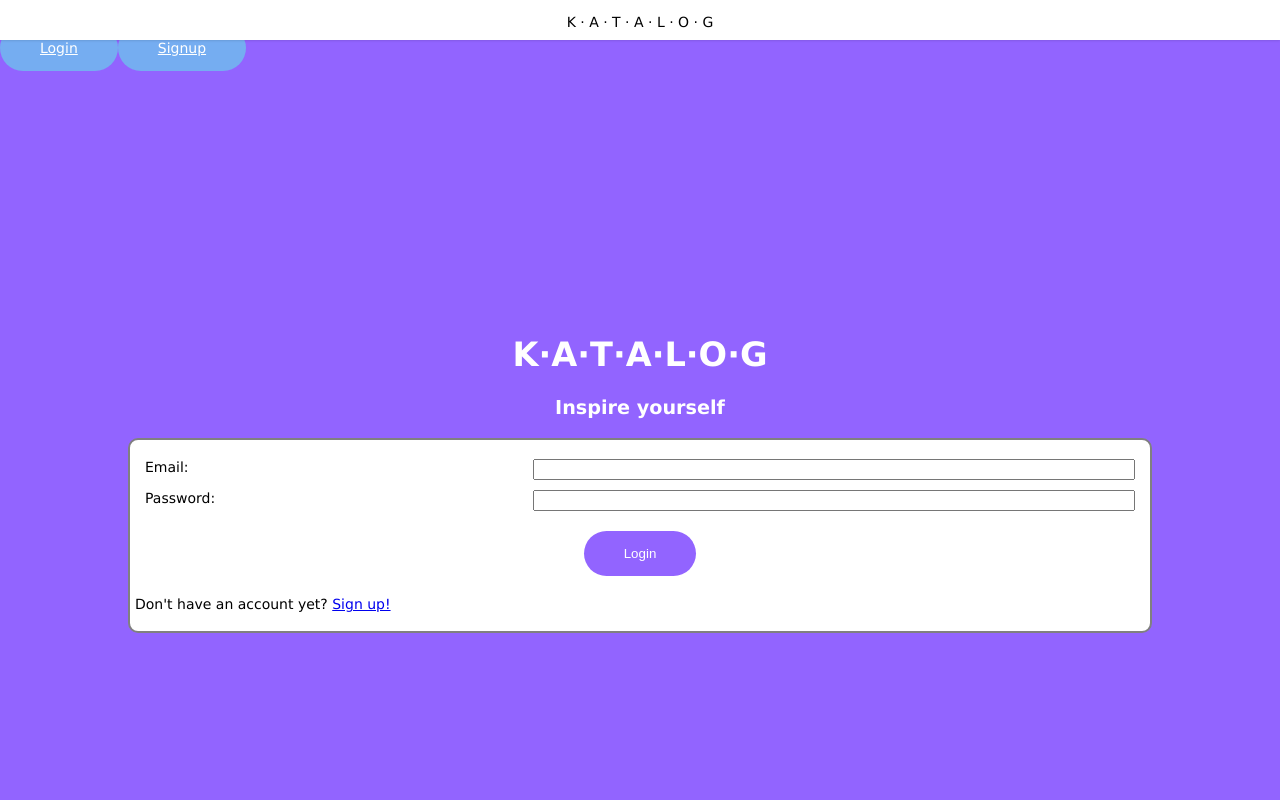
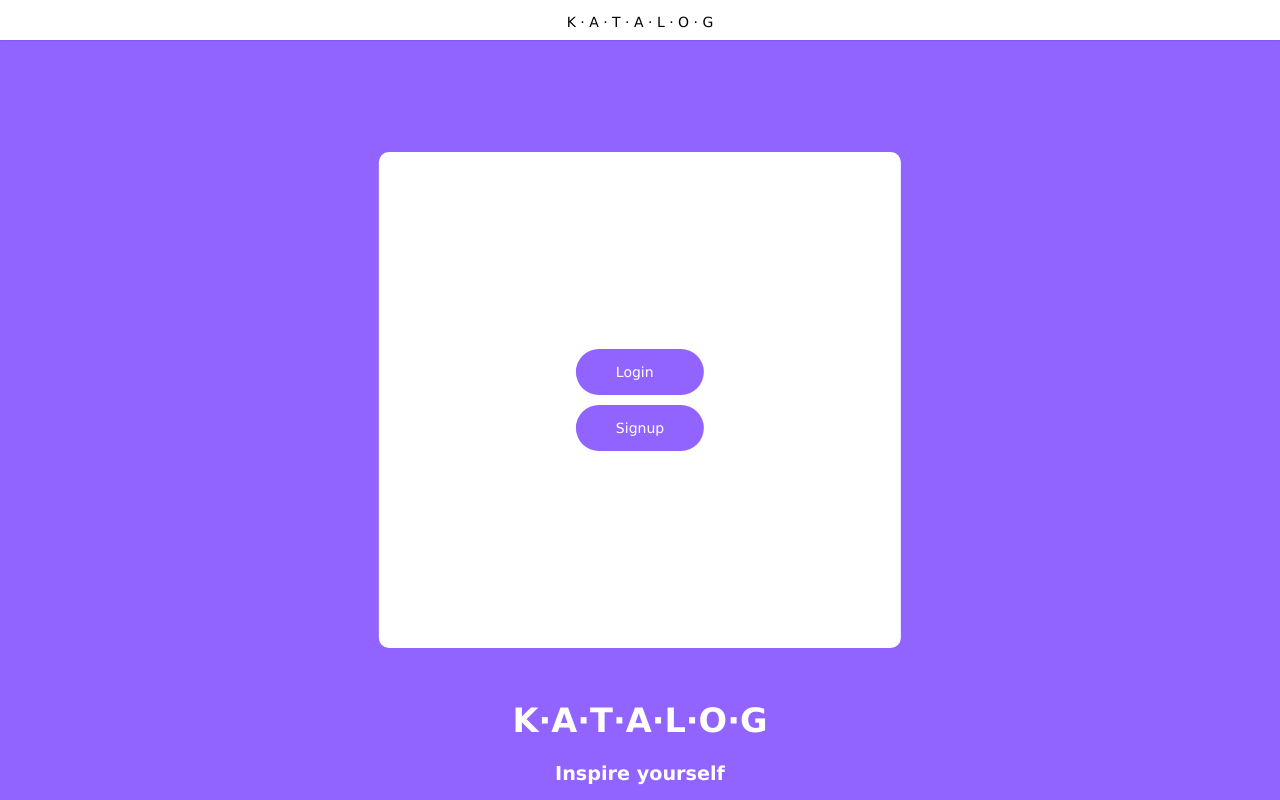
Before and after one commit to KatalogApp/katalog-front-end, a React (Create React App) app: page /login in a window 1280 px wide. Shown: the top 800 px of the page. Built offline with nearby package versions, Linux system fonts and the light colour scheme; no server answers.

Commit message:
styles added. start screen fixed

```diff
--- a/package.json
+++ b/package.json
@@ -3,6 +3,8 @@
   "version": "0.1.0",
   "private": true,
   "dependencies": {
+    "@material-ui/core": "^4.12.3",
+    "@material-ui/icons": "^4.11.2",
     "@testing-library/jest-dom": "^5.14.1",
     "@testing-library/react": "^11.2.7",
     "@testing-library/user-event": "^12.8.3",
--- a/src/App.css
+++ b/src/App.css
@@ -86,3 +86,28 @@ h3 {
   background-color: rgb(146,100,255);
   color: white;
 }
+
+.start-main {
+  position: fixed;
+  top: 50%;
+  left: 50%;
+  transform: translate(-50%, -50%);
+  display: flex;
+  flex-direction: column;
+  background-color: white;
+  padding: 15%;
+  border-radius: 10px;
+}
+
+#start-h1 {
+  color: black;
+}
+
+#start-h3 {
+  color: black;
+}
+
+.btn-start {
+  margin: 5px;
+  text-decoration: none;
+}
--- a/src/App.js
+++ b/src/App.js
@@ -14,6 +14,7 @@ import listOfPosts from './components/listOfPosts';
 import SinglePost from './components/SinglePost';
 import CreatePost from './components/CreatePost';
 import EditPost from './components/EditPost';
+
 
 class App extends Component {
 	render() {
--- a/src/components/CreatePost.js
+++ b/src/components/CreatePost.js
@@ -40,19 +40,35 @@ class CreatePost extends Component {
   render() {
     // I render an empty form
     return (
-      <div>
+      <div className="main">
+      <h1>CREATE A POST BELOW</h1>
+        <div className="main__form-div">
           <form onSubmit={this.handleSubmit}>
+            <ul className="main__form-ul">
+              <li className="main__form-row">
                 <label>Title</label>
                 <input type="text" name="title" onChange={this.handleChange}/>
+              </li>
+              <li className="main__form-row">
                 <label>Description</label>
                 <input type="text" name="description" onChange={this.handleChange}/>
+              </li>
+              <li className="main__form-row">
                 <label>Theme</label>
                 <input type="text" name="theme" onChange={this.handleChange}/>
-            <label>Keywords</label>
-            <p>Add keywords separated by commas</p>
-            <input type="text" name="keywordsString" onChange={this.handleChange}/>
-            <button type="submit">Create post</button>
+              </li>
+              <li className="main__form-row">
+                <label>Keywords
+                  <p><em>Add keywords separated by commas</em></p>
+                </label>
+                <input type="text" name="keywordsString" placeholder="Add keywords separated by commas" onChange={this.handleChange}/>
+              </li>
+              <li className="main__form-btn">
+                <button className="btn btn-cta" type="submit">Create post</button>
+              </li>
+            </ul>
           </form>
+        </div>
       </div>
     );
   }
--- a/src/components/Navbar.js
+++ b/src/components/Navbar.js
@@ -1,5 +1,11 @@
 import React, { Component } from 'react';
 import { Link } from 'react-router-dom';
+import HomeIcon from '@material-ui/icons/Home';
+import SettingsIcon from '@material-ui/icons/Settings';
+import AddIcon from '@material-ui/icons/Add'
+import AddNoteIcon from '@material-ui/icons/NoteAdd';
+import CloseIcon from '@material-ui/icons/Close'
+import StartScreen from '../components/SplashScreen';
 import './Navbar.css';
 
 import { withAuth } from '../providers/AuthProvider';
@@ -14,29 +20,30 @@ class Navbar extends Component {
 						<p>Welcome {user.name}</p>
 						<nav className="nav">
 							<Link className="nav__link" to="/user-profile">
-								<span className="material-icons nav__icon">home</span>
+								<span className="material-icons nav__icon"><HomeIcon /></span>
 								<span className="nav__text">Home</span>
 							</Link>
-							<Link className="nav__link" to="/userProfile/edit">
-								<span className="material-icons nav__icon">edit</span>
+							<Link className="nav__link" to="/user-profile/edit">
+								<span className="material-icons nav__icon"><SettingsIcon /></span>
 								<span className="nav__text">Edit profile</span>
 							</Link>
 							<Link className="nav__link" to="/posts/new">
-								<span className="material-icons nav__icon">add</span>
+								<span className="material-icons nav__icon"><AddIcon /></span>
 								<span className="nav__text">Create post</span>
 							</Link>
+							<Link className="nav__link" to="/notes/new">
+								<span className="material-icons nav__icon"><AddNoteIcon /></span>
+								<span className="nav__text">Create note</span>
+							</Link>
 							<Link onClick={logout} className="nav__link">
-								<span className="material-icons nav__icon">logout</span>
+								<span className="material-icons nav__icon"><CloseIcon /></span>
 								<span className="nav__text">Logout</span>
 							</Link>
 						</nav>
 					</>
 				)}
 				{isLoggedOut && (
-					<div>
-						<Link className="btn" to="/login">Login</Link>
-						<Link className="btn" to="/signup">Signup</Link>
-					</div>
+					<StartScreen />
 					)}
 			</div>
 		);
--- /dev/null
+++ b/src/components/SplashScreen.js
@@ -0,0 +1,29 @@
+import React from 'react';
+import { Link } from 'react-router-dom';
+
+class StartScreen extends React.Component {
+    state = {
+      showDiv: true,
+    }
+
+
+  render() {
+    const HandleChange = e => {
+      this.setState({showDiv:false})
+    }
+    return (
+      this.state.showDiv?
+        <div className="main">
+          <h1>K·A·T·A·L·O·G</h1>
+          <h3>Inspire yourself</h3>
+          <div className="start-main">
+          <Link className="btn btn__cta btn-start" to="/login" onClick={HandleChange}>Login</Link>
+          <Link className="btn btn__cta btn-start" to="/signup" onClick={HandleChange}>Signup</Link>
+          </div>
+        </div>
+      :null
+    )
+  }
+}
+
+export default StartScreen
--- a/src/components/listOfPosts.js
+++ b/src/components/listOfPosts.js
@@ -2,6 +2,8 @@ import React, { Component } from 'react';
 import postClient from '../lib/postClient';
 import PostCard from './postCard';
 import NavbarLoggedIn from './NavbarLoggedIn';
+
+import { withAuth } from '../providers/AuthProvider';
 
 class listOfPosts extends Component {
   constructor(props){
@@ -38,4 +40,4 @@ class listOfPosts extends Component {
   }
 }
 
-   export default listOfPosts;
+   export default withAuth(listOfPosts);
```
Also changed, not shown: 1 other file (tests, documents, lock files or other folders). Lines whose indentation alone changed are shown as unchanged.
